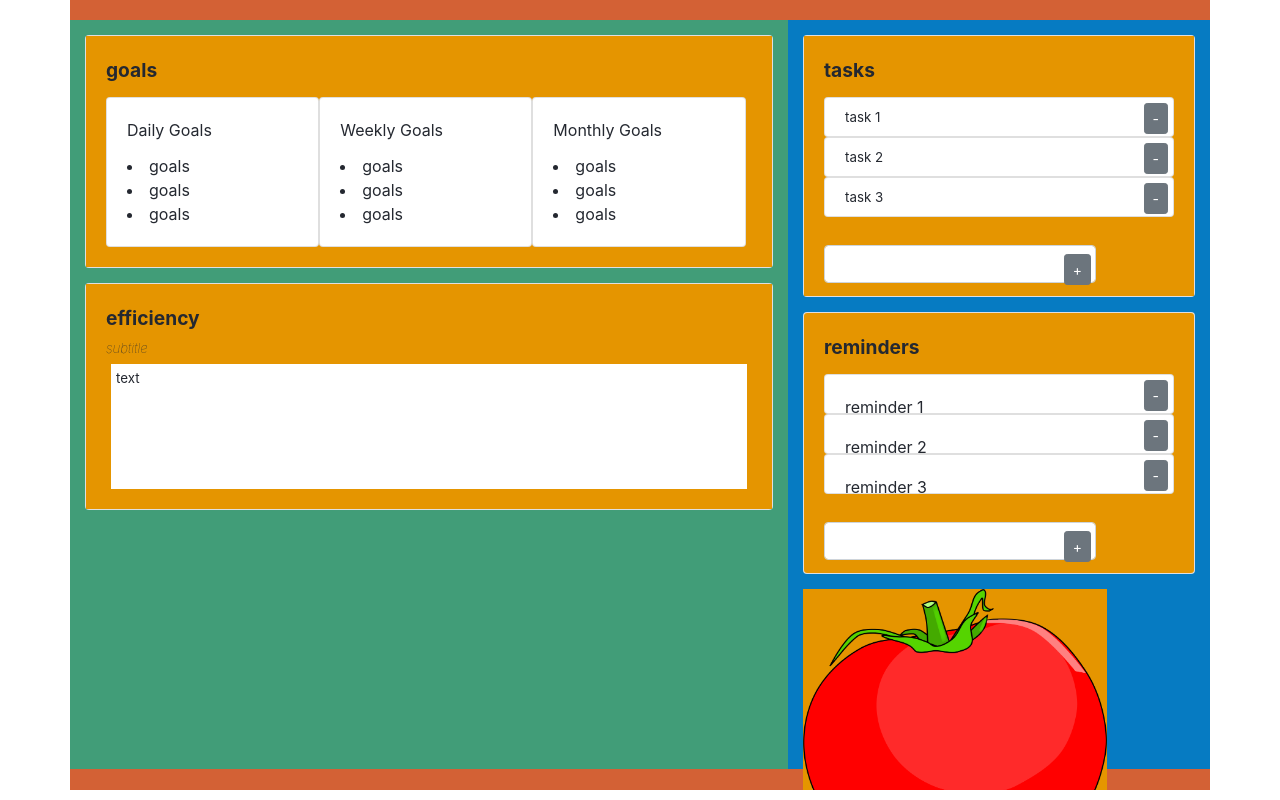
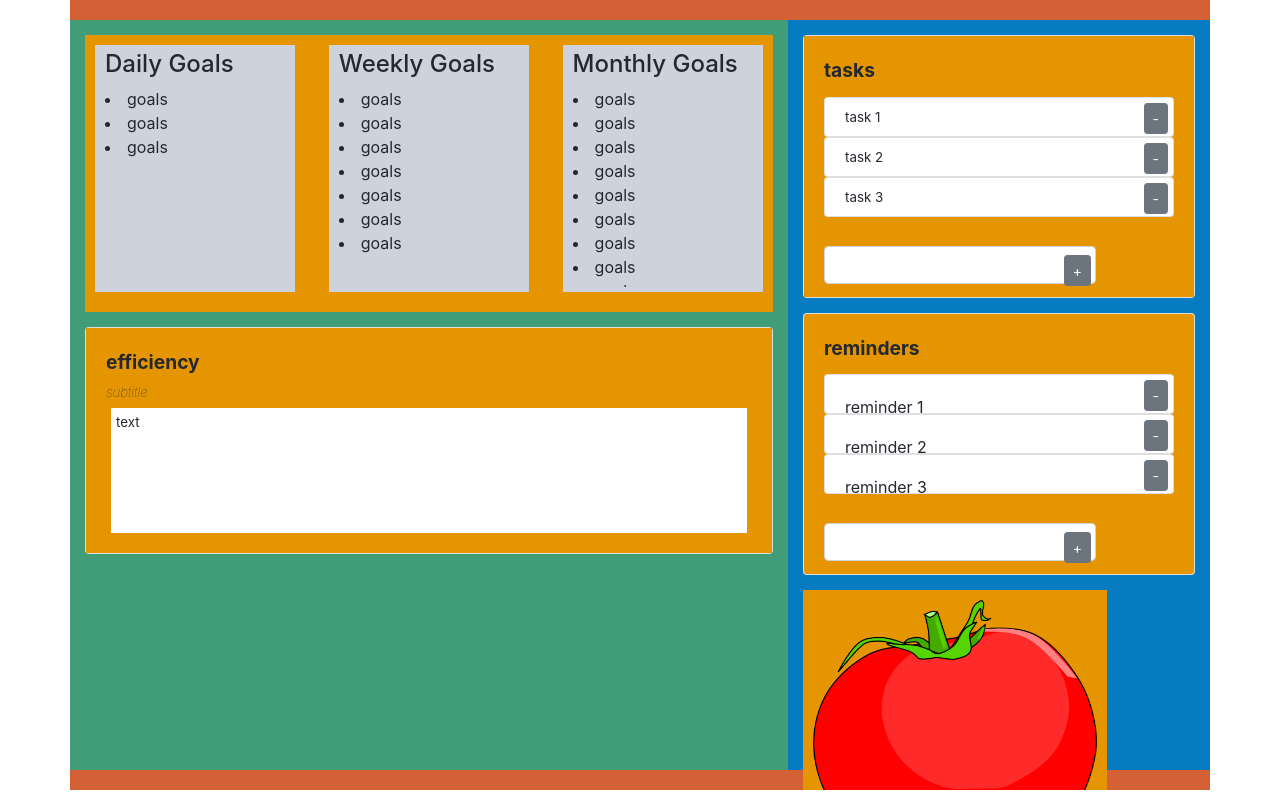
Before and after one commit to rjflanagan95/task-extension, a React (Create React App) app: page / in a window 1280 px wide. Built offline with nearby package versions, Linux system fonts and the light colour scheme.

Commit message:
removed reactstrap, added custom styling

```diff
--- a/src/components/goals/goals.css
+++ b/src/components/goals/goals.css
@@ -1,14 +1,21 @@
-.goalsPanel {
-    /* width: 43rem; */
-    width: 100%;
-    height: auto;
-    margin-bottom: 10px;
-    background-color: #CED2DD;
+.goalsBody {
+    background-color: #e59500;
+    display: flex;
+    justify-content: space-between;
+    padding: 10px 10px 10px 10px;
 }
 
 .goalsCard {
-    /* max-height: 350px; */
-    width: 33%;
-    float: left;
+    width: 30%;
+    background-color: #CED2DD;
+    margin-bottom: 10px;
+    padding: 5px 10px 5px 10px;
+}
+
+.goalsList {
+    height: 200px;
     overflow: scroll;
 }
+
+.goalsTitle {
+}
--- a/src/components/goals/goals.js
+++ b/src/components/goals/goals.js
@@ -1,5 +1,4 @@
 import React, { Component } from "react";
-import { Card, CardText, CardBody, CardTitle, CardSubtitle } from "reactstrap";
 import "./goals.css";
 
 class Goals extends Component {
@@ -18,35 +17,20 @@ class Goals extends Component {
   render() {
 
     return (
-      <Card className="panel goalsPanel">
-        <CardBody className="panelBody goalsBody">
-          <CardTitle className="panelTitle goalsTitle">goals</CardTitle>
-            <Card className="goalsCard">
-              <CardBody>
-                <CardTitle>Daily Goals</CardTitle>
-                <CardText>
+      <div className="panel goalsPanel">
+        <div className="panelBody goalsBody">
+          {/* <h4 className="panelTitle goalsTitle">goals</h4> */}
+          <div className="goalsCard">
+            <h4 className="goalsTitle">Daily Goals</h4>
+            <div className="goalsList">
               <li>goals</li>
               <li>goals</li>
               <li>goals</li>
-                </CardText>
-              </CardBody>
-            </Card>
-            <Card className="goalsCard">
-              <CardBody>
-                <CardTitle>Weekly Goals</CardTitle>
-                  <li>goals</li>
-                  <li>goals</li>
-                  <li>goals</li>
-              </CardBody>
-            </Card>
-            <Card className="goalsCard">
-              <CardBody>
-                <CardTitle>Monthly Goals</CardTitle>
-                <CardText>
-                  <li>goals</li>
-                  <li>goals</li>
-                  <li>goals</li>
-                  {/* <li>goals</li>
+            </div>
+          </div>
+          <div className="goalsCard">
+            <h4 className="goalsTitle">Weekly Goals</h4>
+            <div className="goalsList">
               <li>goals</li>
               <li>goals</li>
               <li>goals</li>
@@ -54,15 +38,27 @@ class Goals extends Component {
               <li>goals</li>
               <li>goals</li>
               <li>goals</li>
-                  <li>goals</li> */}
-                </CardText>
-              </CardBody>
-            </Card>
-
-          {/* <CardSubtitle className="panelSubtitle goalsSubtitle">subtitle</CardSubtitle>
-          <CardText className="panelText goalsText">text</CardText> */}
-        </CardBody>
-      </Card>
+            </div>
+          </div>
+          <div className="goalsCard">
+            <h4 className="goalsTitle">Monthly Goals</h4>
+            <div className="goalsList">
+              <li>goals</li>
+              <li>goals</li>
+              <li>goals</li>
+              <li>goals</li>
+              <li>goals</li>
+              <li>goals</li>
+              <li>goals</li>
+              <li>goals</li>
+              <li>goals</li>
+              <li>goals</li>
+              <li>goals</li>
+              <li>goals</li>
+            </div>
+            </div>
+        </div>
+      </div>
     );
   }
 }
--- a/src/components/timer/timer.css
+++ b/src/components/timer/timer.css
@@ -4,6 +4,7 @@
     margin-bottom: 20px;
     /* background-color: rgb(97, 113, 159); */
     background-color: #e59500;
+    padding: 10px 10px 10px 10px;
 }
 
 /* .timerSubtitle {
```
Lines whose indentation alone changed are shown as unchanged.
